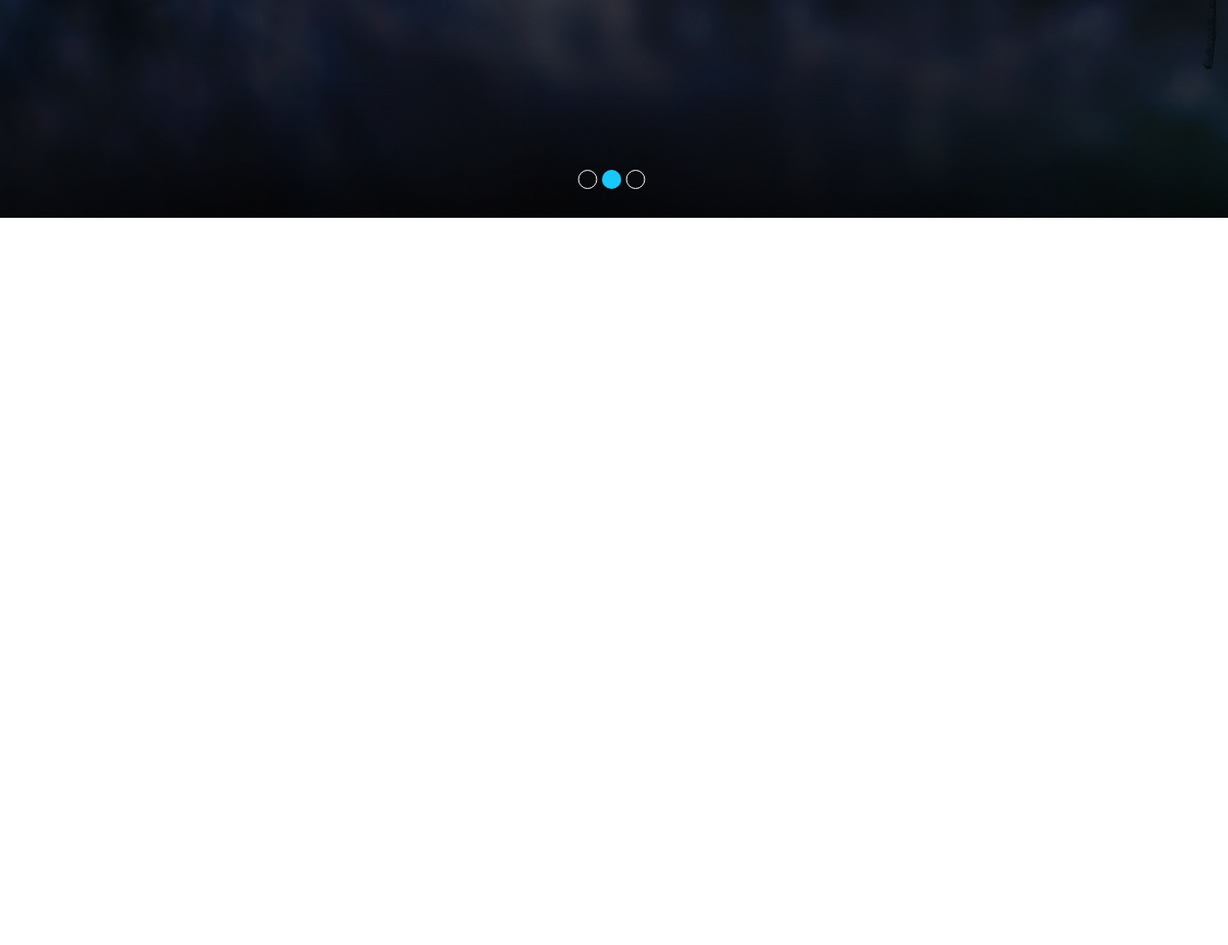
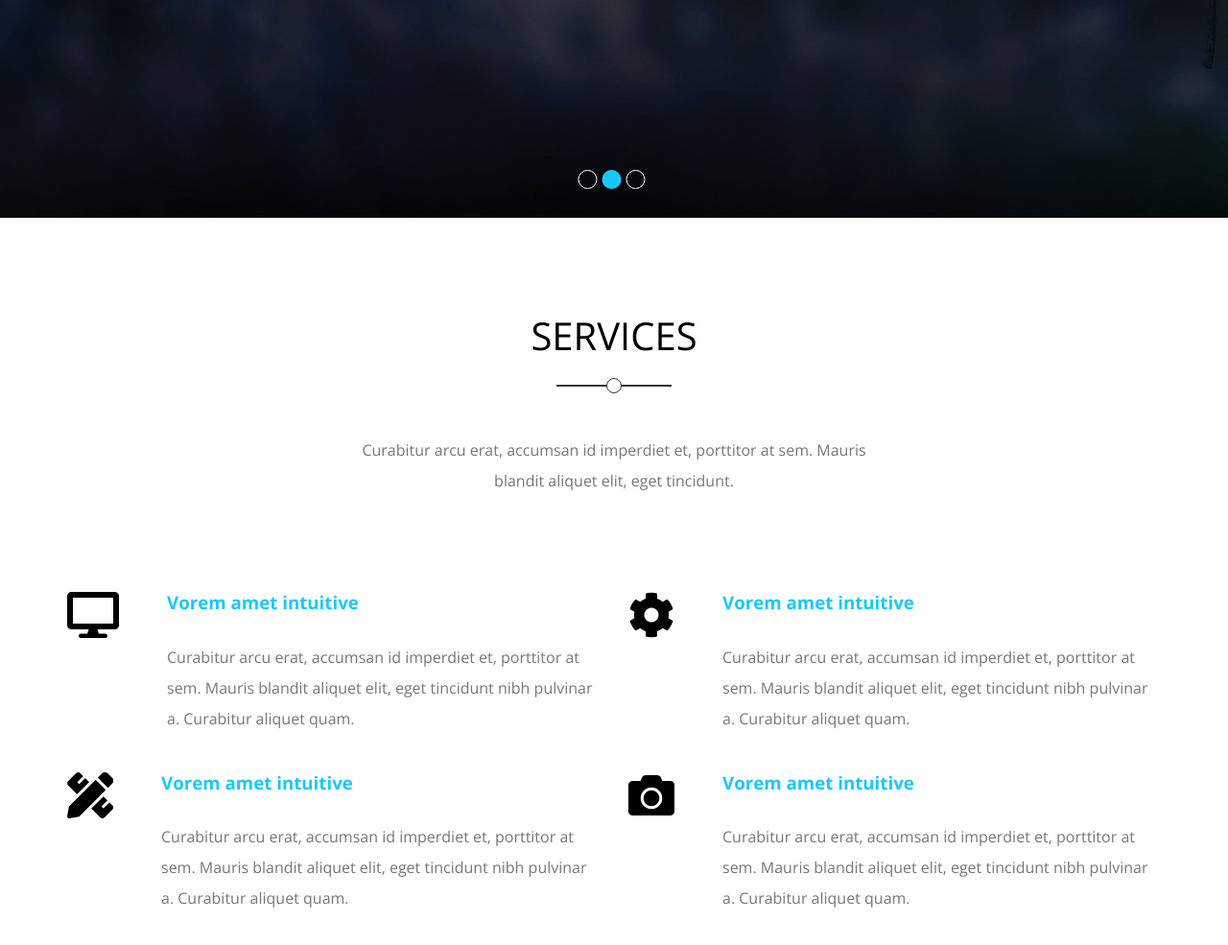
Before and after one commit to NassimFatmi/kasper-template, a plain HTML site: page index.html in a window 1280 px wide. Shown: the part 573-1558 px from the top of the page at 96% size. Before the commit the page ends 800 px from the top, so only its background shows below. Drawn offline with nearby package versions, Linux system fonts and the light colour scheme.

Commit message:
add services section

```diff
--- a/css/kasper.css
+++ b/css/kasper.css
@@ -4,10 +4,61 @@
     --main-color: #19c8fa;
     --main-duration: 0.3s;
     --transparent-color: rgb(15 116 143 / 70%);
+    --section-padding: 100px;
 }
 
 
 /* end var */
+
+
+/* Start components */
+
+.main-heading {
+    text-align: center;
+}
+
+.main-heading h2 {
+    font-size: 40px;
+    font-weight: normal;
+    text-transform: uppercase;
+    margin-bottom: 80px;
+    position: relative;
+}
+
+.main-heading h2::before {
+    content: "";
+    position: absolute;
+    bottom: -30px;
+    left: 50%;
+    transform: translateX(-50%);
+    height: 2px;
+    width: 120px;
+    background-color: #333;
+}
+
+.main-heading h2::after {
+    content: "";
+    position: absolute;
+    height: 14px;
+    width: 14px;
+    border-radius: 50%;
+    border: 1px solid #333;
+    left: 50%;
+    transform: translateX(-50%);
+    bottom: -37px;
+    background-color: white;
+}
+
+.main-heading p {
+    color: #777;
+    width: 550px;
+    margin: 0 auto 100px;
+    max-width: 100%;
+    line-height: 2;
+}
+
+
+/* End components */
 
 
 /* Start Global rules */
@@ -269,3 +320,53 @@ header nav ul .active {
 
 
 /* end landing */
+
+
+/* Start Services section */
+
+.services {
+    padding-top: var(--section-padding);
+    padding-bottom: var(--section-padding);
+}
+
+@media (min-width: 767px) {
+    .services-container {
+        display: grid;
+        grid-template-columns: repeat(auto-fill, minmax(450px, 1fr));
+        grid-row-gap: 40px;
+        grid-column-gap: 30px;
+    }
+}
+
+.services-container .srv-box {
+    display: flex;
+}
+
+.services-container .srv-box i {
+    margin-right: 50px;
+}
+
+@media (max-width: 767px) {
+    .services-container .srv-box {
+        flex-direction: column;
+        text-align: center;
+        margin-bottom: 50px;
+    }
+    .services-container .srv-box i {
+        margin-bottom: 40px;
+        margin-right: 0;
+    }
+}
+
+.services-container .srv-box .text h3 {
+    color: var(--main-color);
+    margin-bottom: 30px;
+}
+
+.services-container .srv-box .text p {
+    line-height: 2;
+    color: #777;
+}
+
+
+/* End Services section */
--- a/index.html
+++ b/index.html
@@ -56,6 +56,47 @@
             </ul>
         </div>
     </div>
+    <!-- Start Services -->
+    <div class="services">
+        <div class="container">
+            <div class="main-heading">
+                <h2>Services</h2>
+                <p>Curabitur arcu erat, accumsan id imperdiet et, porttitor at sem. Mauris blandit aliquet elit, eget tincidunt.
+                </p>
+            </div>
+            <div class="services-container">
+                <div class="srv-box">
+                    <i class="fas fa-desktop fa-3x"></i>
+                    <div class="text">
+                        <h3>Vorem amet intuitive</h3>
+                        <p>Curabitur arcu erat, accumsan id imperdiet et, porttitor at sem. Mauris blandit aliquet elit, eget tincidunt nibh pulvinar a. Curabitur aliquet quam.</p>
+                    </div>
+                </div>
+                <div class="srv-box">
+                    <i class="fas fa-cog fa-3x"></i>
+                    <div class="text">
+                        <h3>Vorem amet intuitive</h3>
+                        <p>Curabitur arcu erat, accumsan id imperdiet et, porttitor at sem. Mauris blandit aliquet elit, eget tincidunt nibh pulvinar a. Curabitur aliquet quam.</p>
+                    </div>
+                </div>
+                <div class="srv-box">
+                    <i class="fas fa-pencil-ruler fa-3x"></i>
+                    <div class="text">
+                        <h3>Vorem amet intuitive</h3>
+                        <p>Curabitur arcu erat, accumsan id imperdiet et, porttitor at sem. Mauris blandit aliquet elit, eget tincidunt nibh pulvinar a. Curabitur aliquet quam.</p>
+                    </div>
+                </div>
+                <div class="srv-box">
+                    <i class="fas fa-camera fa-3x"></i>
+                    <div class="text">
+                        <h3>Vorem amet intuitive</h3>
+                        <p>Curabitur arcu erat, accumsan id imperdiet et, porttitor at sem. Mauris blandit aliquet elit, eget tincidunt nibh pulvinar a. Curabitur aliquet quam.</p>
+                    </div>
+                </div>
+            </div>
+        </div>
+    </div>
+    <!-- End Services -->
 </body>
 
 </html>
```
